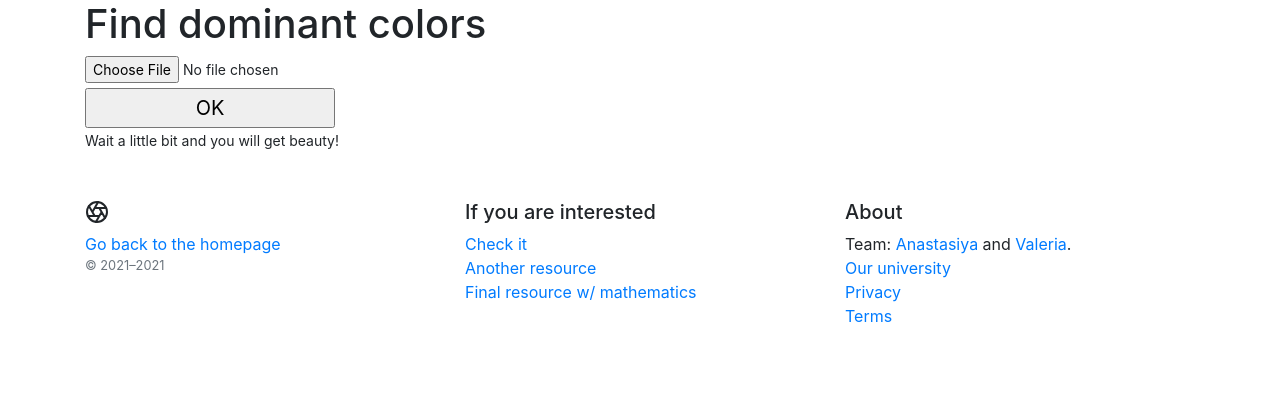
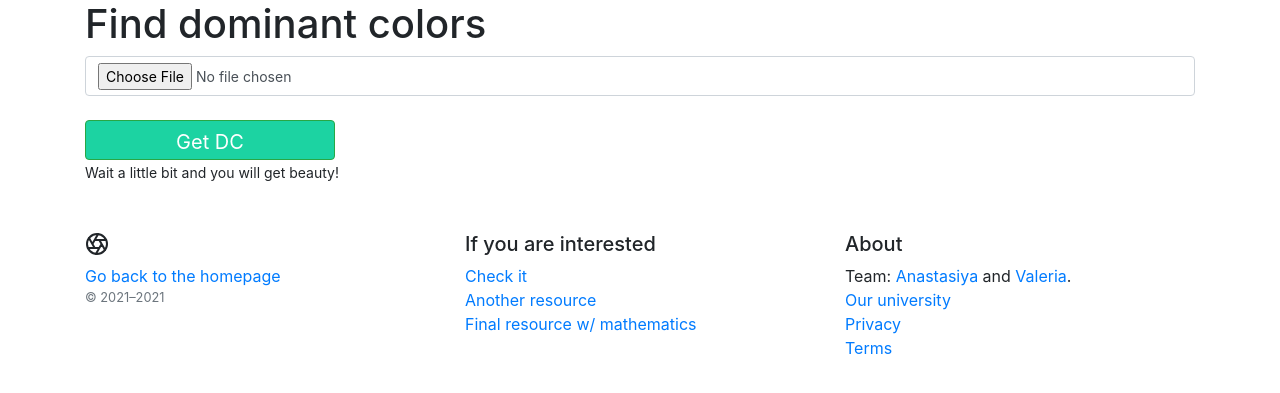
Before and after one commit to Anastasia-Paliy/Dominant_Colors, a Flask app: page /starting in a window 1280 px wide. Shown: the part 48-441 px from the top of the page. Run offline with Flask 2, Linux system fonts and the light colour scheme; some libraries are stand-ins or nearby versions.

Commit message:
make it better

```diff
--- a/templates/starting.html
+++ b/templates/starting.html
@@ -7,9 +7,10 @@
 {% block body %}
 <div class="container">
     <h1>Find dominant colors</h1>
-        <input type="file" name="uploadfile" size="5" style="font-size:14px; height:32px; width:100%;">
-        <input type="submit" value="OK" style="width:250px; height:40px; font-size:20px; ">
-        <br><span style="font-size:14px;">Wait a little bit and you will get beauty!</span>
+    <form action="/result" method="post">
+        <input type="file" name="uploadfile" size="5" class="form-control" style="font-size:14px; height:40px; width:100%;"><br>
+        <button type="submit" class="btn btn-success" style="background:#1cd3a2; width:250px; height:40px; font-size:20px; ">Get DC</button>
+    </form>
+    <span style="font-size:14px;">Wait a little bit and you will get beauty!</span>
 </div>
-
 {% endblock %}
```
